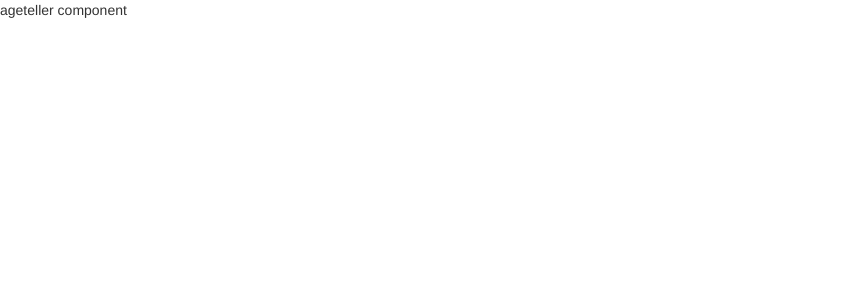
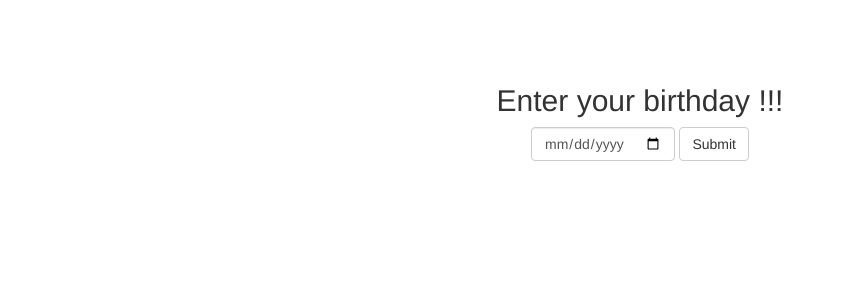
Before and after one commit to Sandipani/ageteller, a React (Create React App) app: page / in a window 1280 px wide. Shown: the top 300 px of the page, without its empty margins (0-844 px from the left). Built offline with nearby package versions, Linux system fonts and the light colour scheme.

Commit message:
Changes to be committed: 	new file:   src/components/App.css 	modified:   src/components/App.js

```diff
--- /dev/null
+++ b/src/components/App.css
@@ -0,0 +1,5 @@
+.App {
+padding: 5%;
+text-align: center;
+font-size: 16px;
+}
--- a/src/components/App.js
+++ b/src/components/App.js
@@ -1,8 +1,22 @@
 import React, {Component} from 'react';
+import { Form,FormControl, Button } from 'react-bootstrap';
+import './App.css';
 
 class App extends Component {
     render () {
-        return <div>ageteller component</div>
+        return (
+        <div className="App">
+            <Form inline>
+                <h2>Enter your birthday !!!</h2>
+                <FormControl type="date">
+                </FormControl>
+                {' '}
+                <Button>
+                    Submit
+                </Button>
+            </Form>
+        </div>
+        )
     }
 }
 
```
